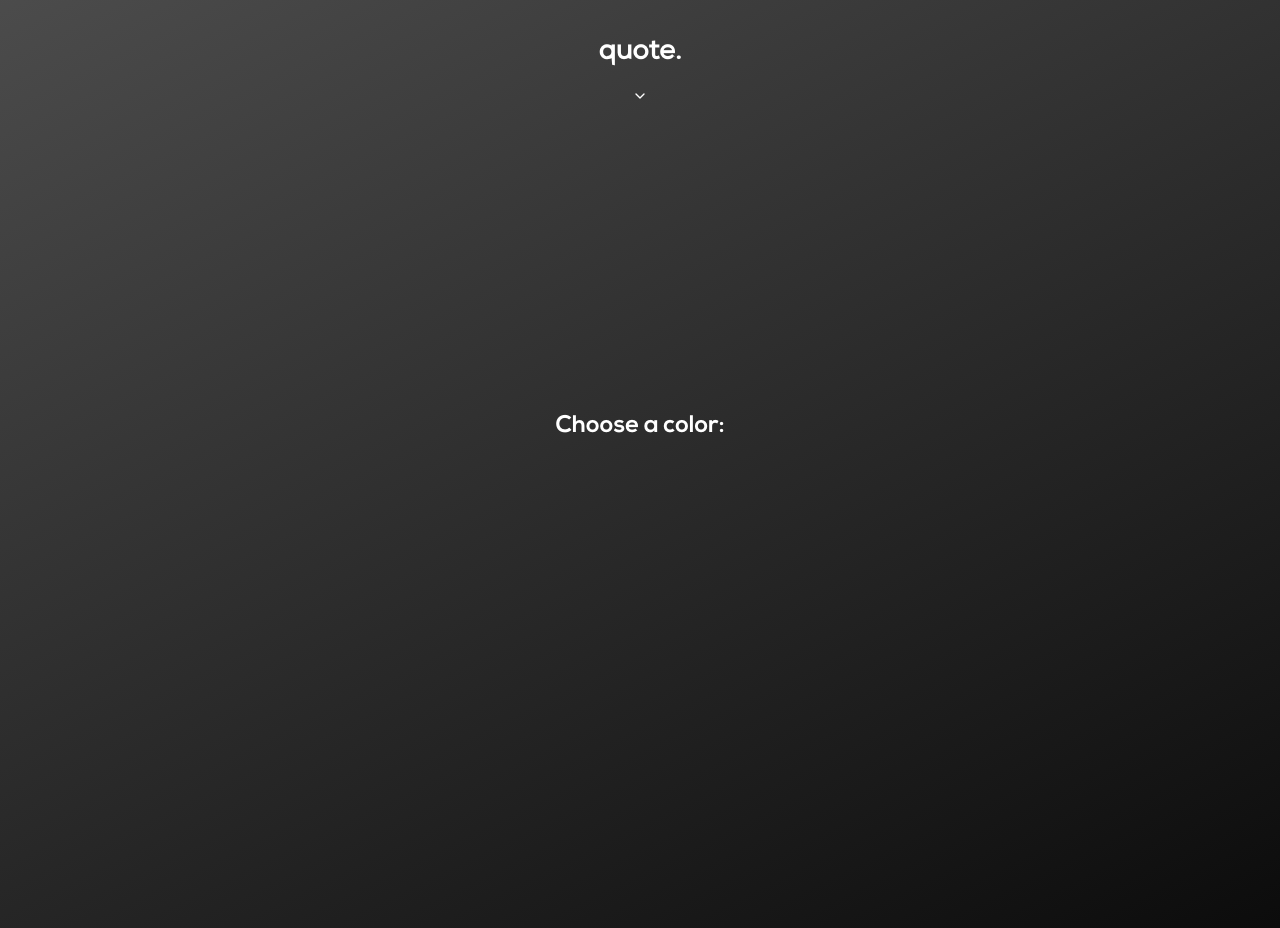
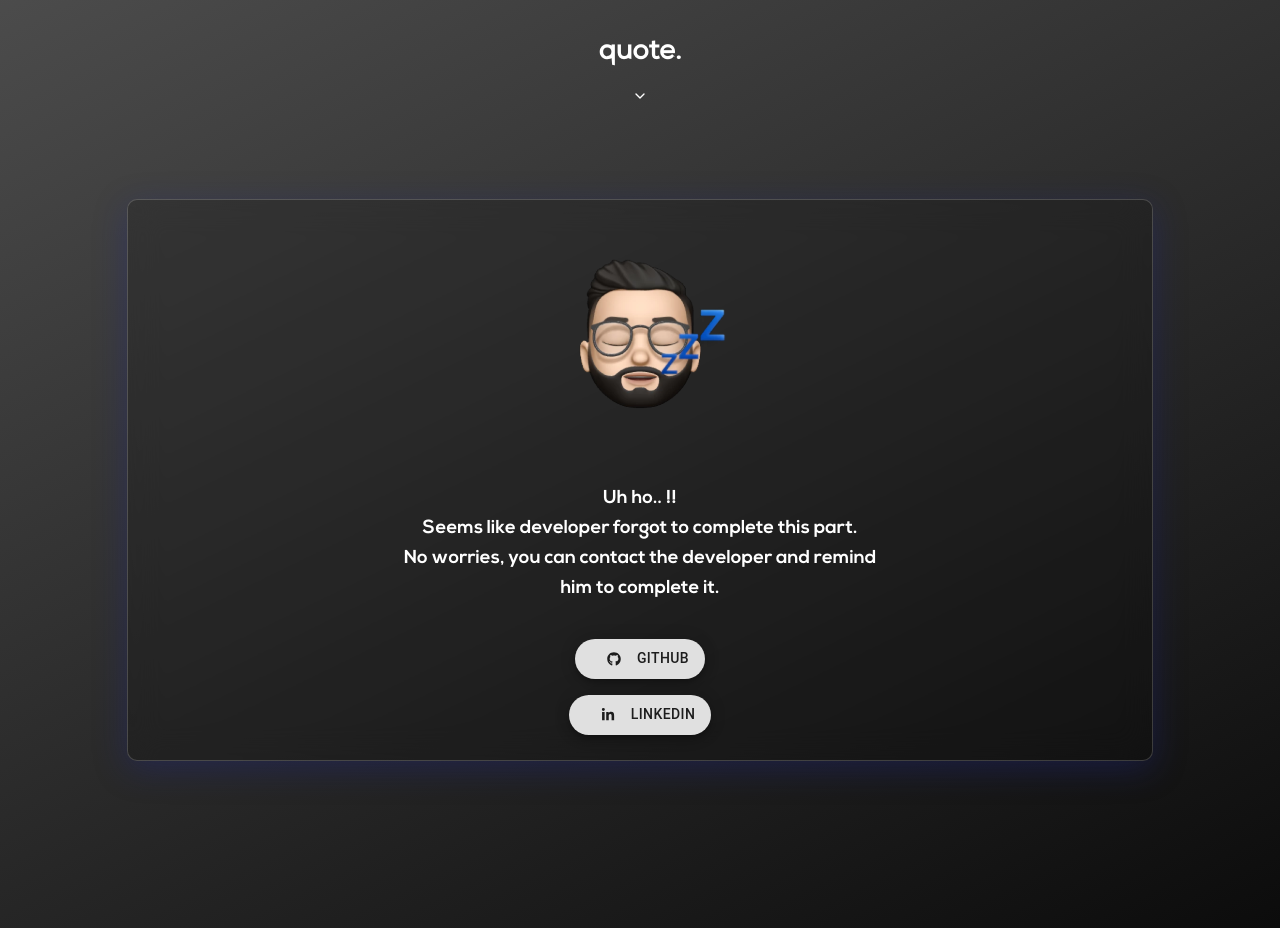
Before and after one commit to aneeshawadhiya/quote., a React (Create React App) app: page /theme in a window 1280 px wide. Built offline with nearby package versions, Linux system fonts and the light colour scheme.

Commit message:
added UnderMaintainance Section

```diff
--- a/src/components/Home.js
+++ b/src/components/Home.js
@@ -9,13 +9,18 @@ import React from 'react'
 const HomeStyle = styled.div`
 
     height:100vh;
-    margin:0;
+    margin-top:1rem;
     font-family: 'Nexa Regular';
     width:100%;
 
     h1{
         color:white;
         margin:0;
+    }
+
+
+    @media only screen and (max-width:500px){
+        margin-top:2rem;
     }
 `;
 
--- a/src/components/Theme.js
+++ b/src/components/Theme.js
@@ -1,6 +1,8 @@
+import { Fab } from '@mui/material';
 import React from 'react'
 import styled from 'styled-components';
-import Bgcolor from './Bgcolor';
+import emojie from '../assets/emojie.svg'
+import { FaGithub, FaLinkedinIn } from "react-icons/fa"
 
 
 const ThemeStyle = styled.div`
@@ -10,101 +12,79 @@ const ThemeStyle = styled.div`
     font-family:'Nexa Bold';
     color:white;
     text-align:center;
+    display:flex;
+    justify-content:center;
+    align-items:center;
+
+
+    .emojie{
+        width:15rem;
+    }
 
     .container{
-        width:100%;
-        height:80vh;
+        z-index:2;
+        height:70vh;
+        margin-bottom:6rem;
+        width:80%;
         display:flex;
+        justify-content:center;
         flex-direction:column;
+        background: rgba( 5, 5, 5, 0.2 );
+        box-shadow: 0 8px 32px 0 rgba( 31, 38, 135, 0.37 );
+        backdrop-filter: blur( 16px );
+        -webkit-backdrop-filter: blur( 16px );
+        border-radius: 10px;
+        border: 1px solid rgba( 255, 255, 255, 0.18 );
 
         h2{
             margin-bottom:4rem;
         }
     }
 
-    .color-red{
-        width:2.5rem;
-        height:2.5rem;
-        background-color:#c20000;
-        opacity:0.4;
-        border-radius:1rem;
-        border:3px solid white;
+    h3{
+        line-height:30px;
     }
 
-    .color-black{
-        width:2.5rem;
-        height:2.5rem;
-        background-color:#000000;
-        opacity:0.4;
-        border-radius:1rem;
-        border:3px solid white;
-    }
-
-    .color-blue{
-        width:2.5rem;
-        height:2.5rem;
-        background-color:#000f94;
-        opacity:0.4;
-        border-radius:1rem;
-        border:3px solid white;
-    }
-
-    .color-green{
-        border:3px solid white;
-        width:2.5rem;
-        height:2.5rem;
-        background-color:#137000;
-        opacity:0.4;
-        border-radius:1rem;
-    }
-
-    .color-container{
-        display:flex;
-        justify-content:space-around;
-        width:600px;
+    .fab-icon{
+        padding: 0 1rem;
     }
 
 
+    .custom-msg{
+        max-width:500px;
+        padding: 0 2rem;
+    }
+
+    .social-btn{
+        margin-top:1rem;
+    }
+
     @media only screen and (max-width: 768px) {
 
-        .color-container{
-            display:flex;
-            flex-direction:column;
-            justify-content:space-between;
-            align-items:center;
-            height:300px;
-            width:400px;
+        h3{
+            font-size:1rem;
+            margin-top:-1rem;
         }
 
 
-        .container{
-        width:100%;
-        height:80vh;
-        display:flex;
-        flex-direction:column;
-
-        h2{
-            margin-bottom:4rem;
-        }
     }
-
-    }
-
 `;
 
 export default function Theme() {
     return (
         <ThemeStyle>
             <div className="container">
-                <h2>Choose a color:</h2>
-                <Bgcolor />
+                <img src={emojie} alt="emojie" className="emojie" />
+                <h3 className="custom-msg">Uh ho.. !! <br /> Seems like developer forgot to complete this part. <br /> No worries, you can contact the developer and remind him to complete it.</h3>
 
-                {/* <div className="color-container">
-                    <div className="color-red"></div>
-                    <div className="color-blue"></div>
-                    <div className="color-green"></div>
-                    <div className="color-black"></div>
-                </div> */}
+                <Fab href="https://www.github.com/aneeshawadhiya/" className="social-btn" variant="extended" size="medium" color="#1b1b1b" aria-label="home">
+                    <FaGithub className="fab-icon"/>
+                      Github
+                </Fab>
+                <Fab href="https://www.linkedin.com/in/aneeshawadhiya/" className="social-btn" variant="extended" size="medium" color="#1b1b1b" aria-label="home">
+                    <FaLinkedinIn className="fab-icon"/>
+                      LinkedIN
+                </Fab>
             </div>
         </ThemeStyle>
     )
```
Also changed, not shown: src/assets/emojie.svg (added).
